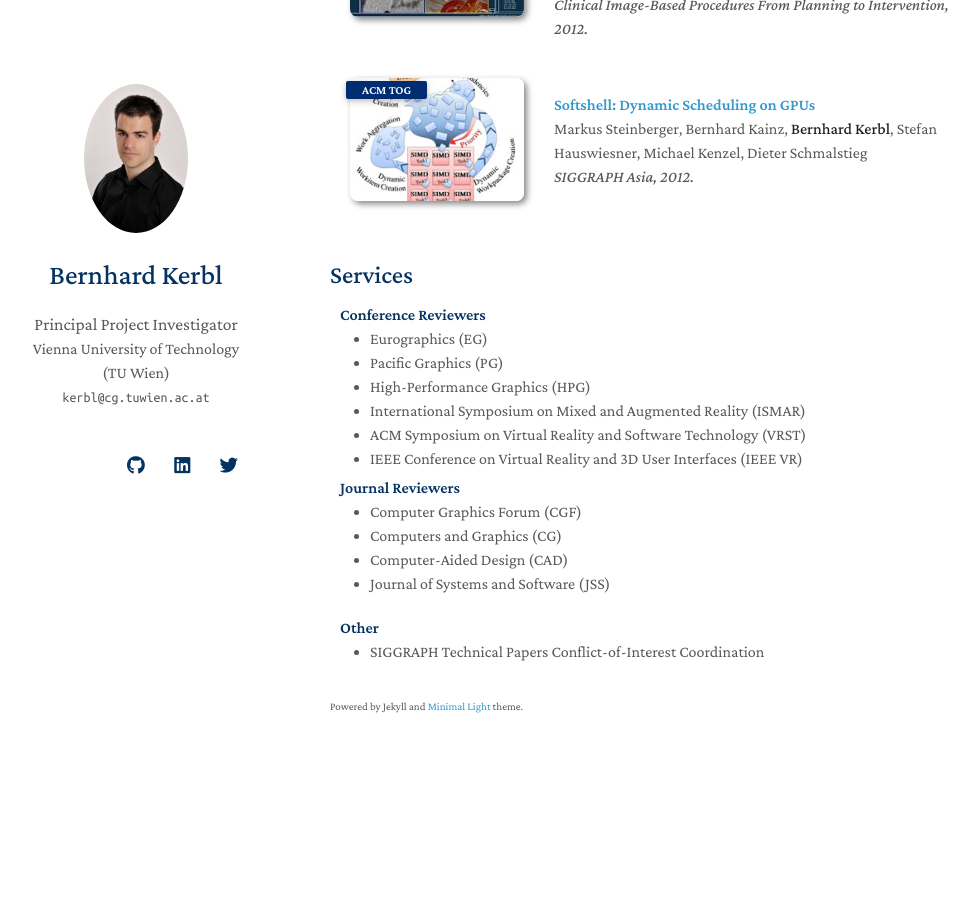
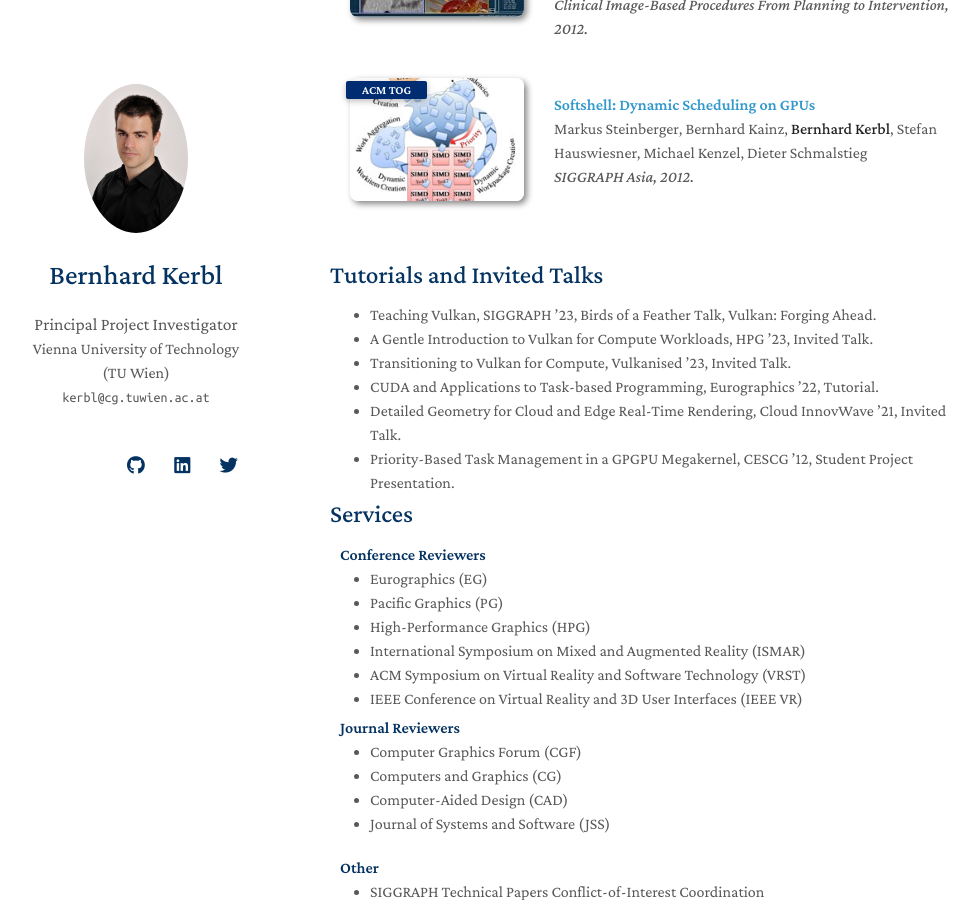
Before and after one commit to Snosixtyboo/Snosxityboo, a Jekyll site: the page built from index.md, in a window 1280 px wide and 900 px high, scrolled down 5018 px. Shown: the whole window, without its empty margins (140-1119 px from the left). Built offline with Jekyll 4.4.1, drawn with Linux system fonts in a browser that asks for light colours; nearby versions of some CDN libraries; a style sheet for code colours, icons or effects is not loaded; our own code applies the rules of GitHub Pages for plain Markdown files; before the commit the page ends 5805 px from its top, so only the background shows below that.

Commit message:
invited talks

```diff
--- a/_includes/services.md
+++ b/_includes/services.md
@@ -1,3 +1,14 @@
+## Tutorials and Invited Talks
+
+<ul style="margin:0 0 5px;">
+  <li>Teaching Vulkan, SIGGRAPH ’23, Birds of a Feather Talk, Vulkan: Forging Ahead.</li>
+  <li>A Gentle Introduction to Vulkan for Compute Workloads, HPG ’23, Invited Talk.</li>
+  <li>Transitioning to Vulkan for Compute, Vulkanised ’23, Invited Talk.</li>
+  <li>CUDA and Applications to Task-based Programming, Eurographics ’22, Tutorial.</li>
+  <li>Detailed Geometry for Cloud and Edge Real-Time Rendering, Cloud InnovWave ’21, Invited Talk.</li>
+  <li>Priority-Based Task Management in a GPGPU Megakernel, CESCG ’12, Student Project Presentation.</li>
+</ul>
+
 ## Services
 
 <h4 style="margin:0 10px 0;">Conference Reviewers</h4>
```
